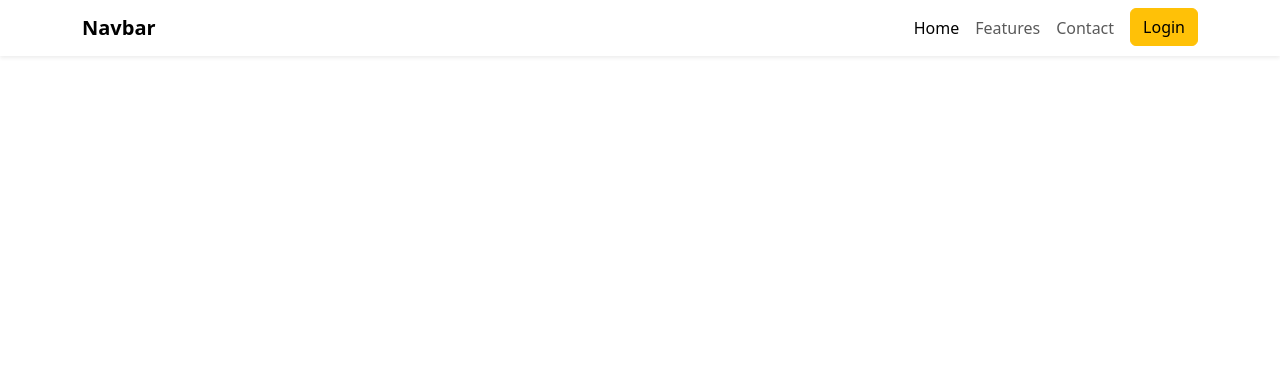
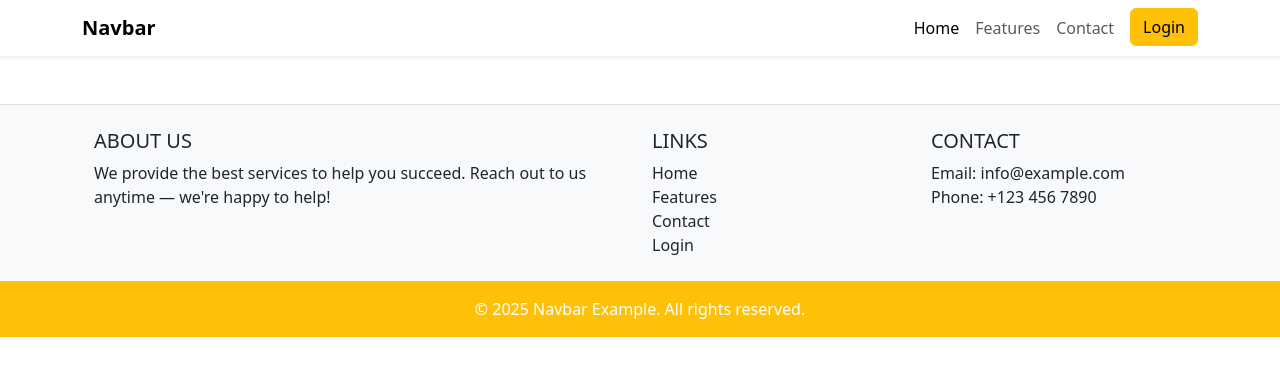
Before and after one commit to madhuril-bhaskar-012/Demo01, a plain HTML site: page index.html in a window 1280 px wide. Drawn offline with nearby package versions, Linux system fonts and the light colour scheme.

Commit message:
Update index.html
Added Footer

```diff
--- a/index.html
+++ b/index.html
@@ -37,6 +37,47 @@
   </nav>
   <!-- Navbar End -->
 
+
+
+    <!-- Footer Start -->
+  <footer class="bg-light text-center text-lg-start mt-5 border-top">
+    <div class="container p-4">
+      <div class="row">
+        <div class="col-lg-6 col-md-12 mb-4 mb-md-0">
+          <h5 class="text-uppercase">About Us</h5>
+          <p>
+            We provide the best services to help you succeed. Reach out to us anytime — we're happy to help!
+          </p>
+        </div>
+
+        <div class="col-lg-3 col-md-6 mb-4 mb-md-0">
+          <h5 class="text-uppercase">Links</h5>
+          <ul class="list-unstyled mb-0">
+            <li><a href="#" class="text-dark text-decoration-none">Home</a></li>
+            <li><a href="#" class="text-dark text-decoration-none">Features</a></li>
+            <li><a href="#" class="text-dark text-decoration-none">Contact</a></li>
+            <li><a href="#" class="text-dark text-decoration-none">Login</a></li>
+          </ul>
+        </div>
+
+        <div class="col-lg-3 col-md-6 mb-4 mb-md-0">
+          <h5 class="text-uppercase">Contact</h5>
+          <ul class="list-unstyled">
+            <li><span class="text-dark">Email:</span> info@example.com</li>
+            <li><span class="text-dark">Phone:</span> +123 456 7890</li>
+          </ul>
+        </div>
+      </div>
+    </div>
+
+    <div class="text-center p-3 bg-warning text-white">
+      © 2025 Navbar Example. All rights reserved.
+    </div>
+  </footer>
+  <!-- Footer End -->
+
+
   <script src="https://cdn.jsdelivr.net/npm/bootstrap@5.3.2/dist/js/bootstrap.bundle.min.js"></script>
 </body>
+
 </html>
```
